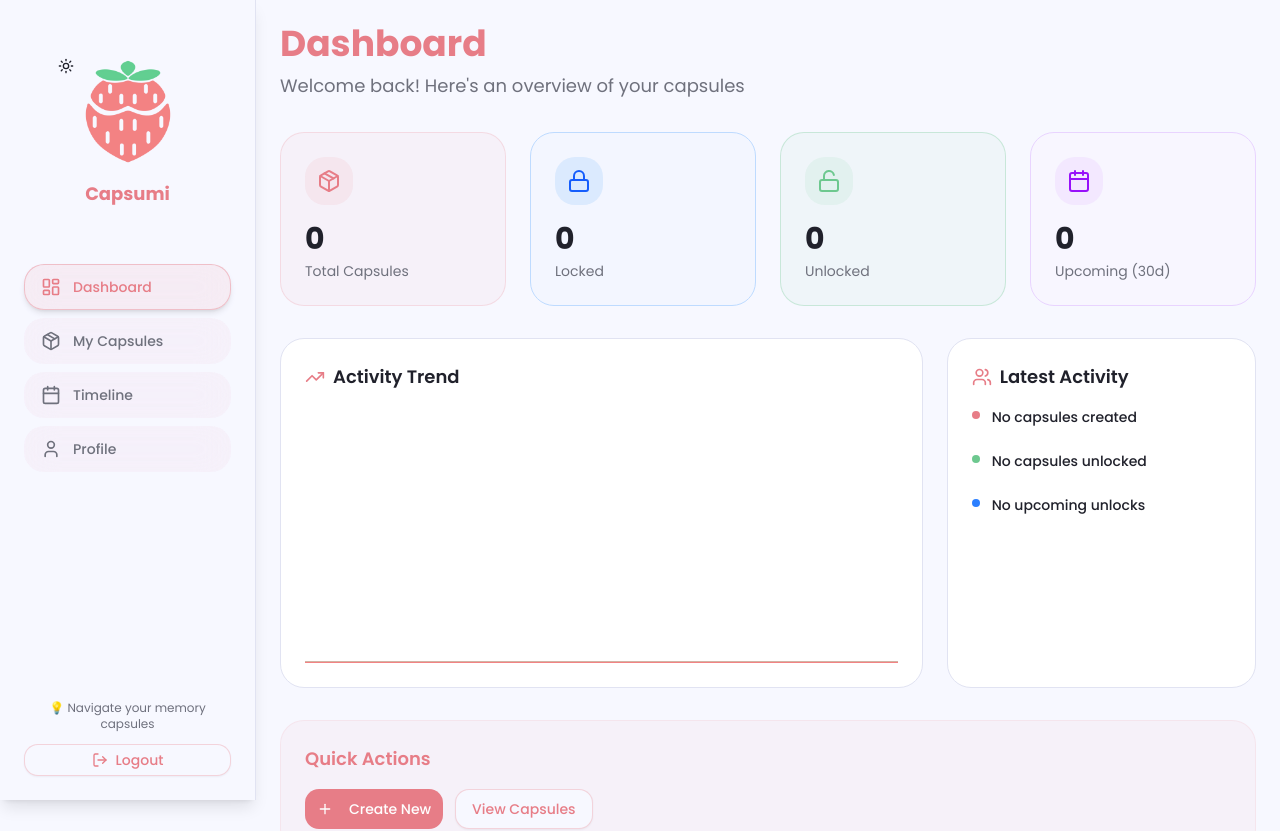
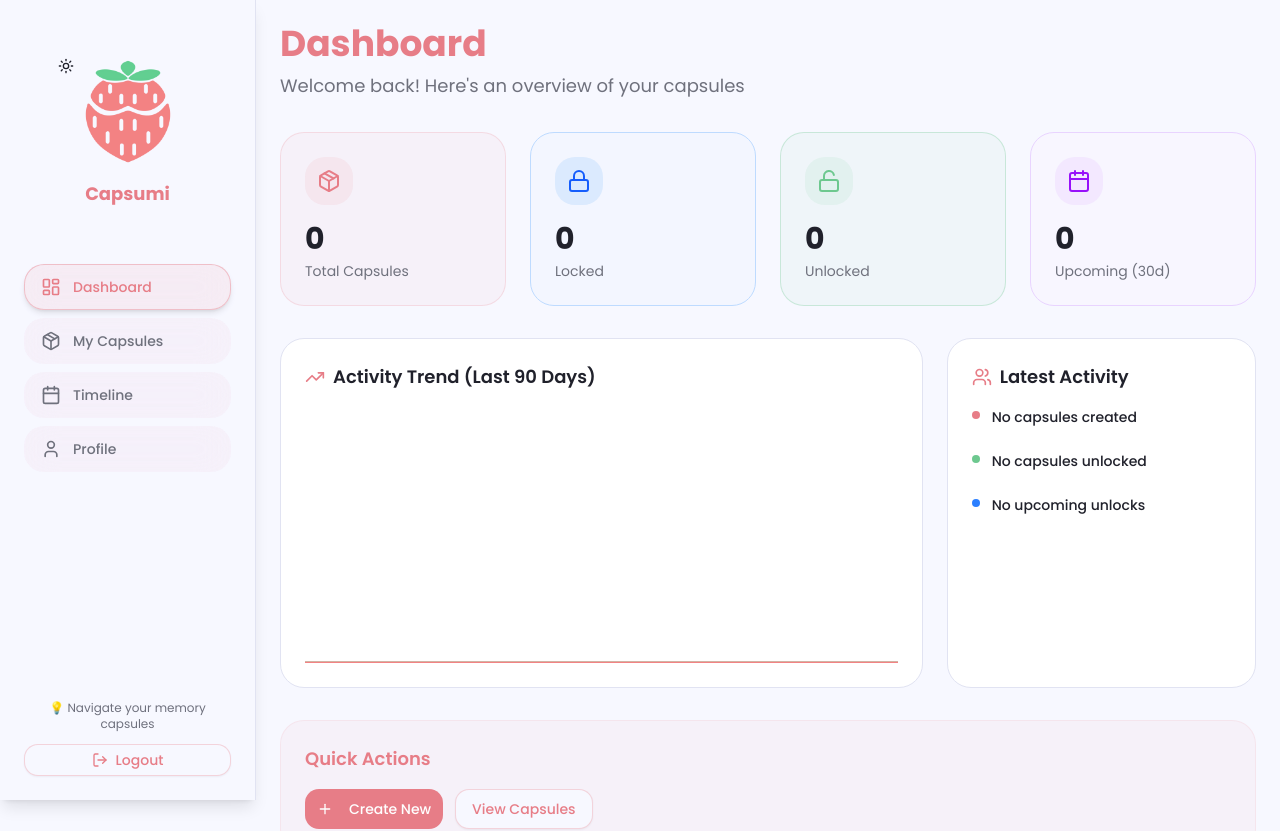
Before and after one commit to lowskydev/Capsumi, a Next.js app: page /dashboard in a window 1280 px wide. Shown: the top 831 px of the page. Built offline with nearby package versions, Linux system fonts and the light colour scheme.

Commit message:
Additional: Activity Trend Graph Fix

```diff
--- a/app/dashboard/page.tsx
+++ b/app/dashboard/page.tsx
@@ -106,7 +106,8 @@ export default function DashboardPage() {
   }, [capsules])
 
   const chartConfig = useMemo(() => {
-    const days = 30
+    // Increased range to 90 days to catch older activity
+    const days = 90
     const now = new Date()
     const labels: Date[] = []
     for (let i = days - 1; i >= 0; i--) {
@@ -194,7 +195,7 @@ export default function DashboardPage() {
     <div className="min-h-screen flex flex-col bg-background transition-colors duration-300">
       <DashboardSidebar />
 
-      <main className="flex-1 min-w-0 p-4 lg:p-6 lg:ml-64 transition-all duration-300">
+      <main className="flex-1 p-4 lg:p-6 lg:ml-64 transition-all duration-300">
         <div className="max-w-7xl mx-auto">
           <div className="mb-6 lg:mb-8">
             <h1 className="text-3xl lg:text-4xl font-bold mb-2 text-primary">Dashboard</h1>
@@ -249,7 +250,7 @@ export default function DashboardPage() {
             <div className="rounded-2xl p-4 lg:p-6 border border-border bg-card col-span-3 md:col-span-2">
               <h3 className="text-lg font-semibold mb-4 flex items-center gap-2 text-foreground">
                 <TrendingUp className="h-5 w-5 text-primary" />
-                Activity Trend
+                Activity Trend (Last 90 Days)
               </h3>
               <div className="h-56 lg:h-64 w-full overflow-hidden relative">
                 <Line data={chartConfig} options={chartOptions} />
```
